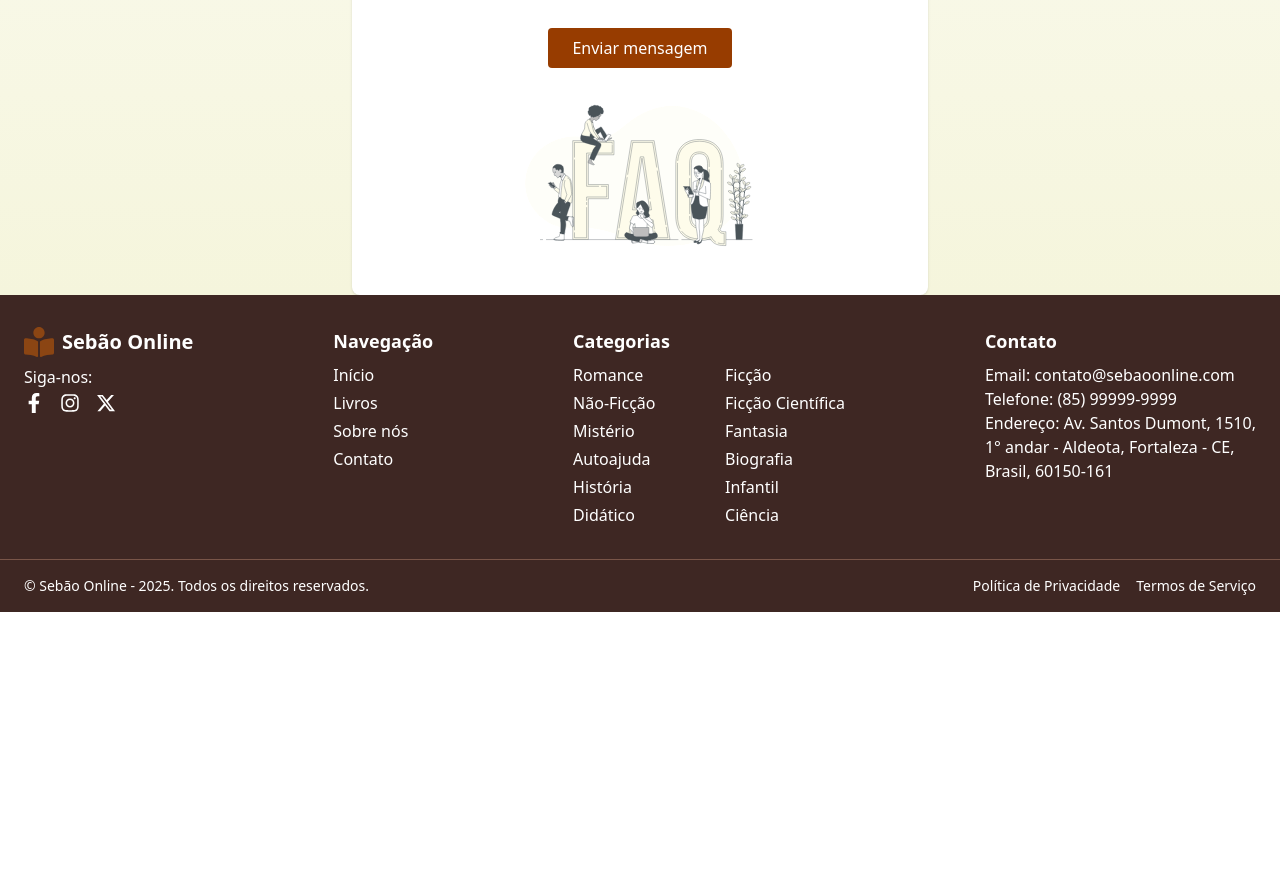
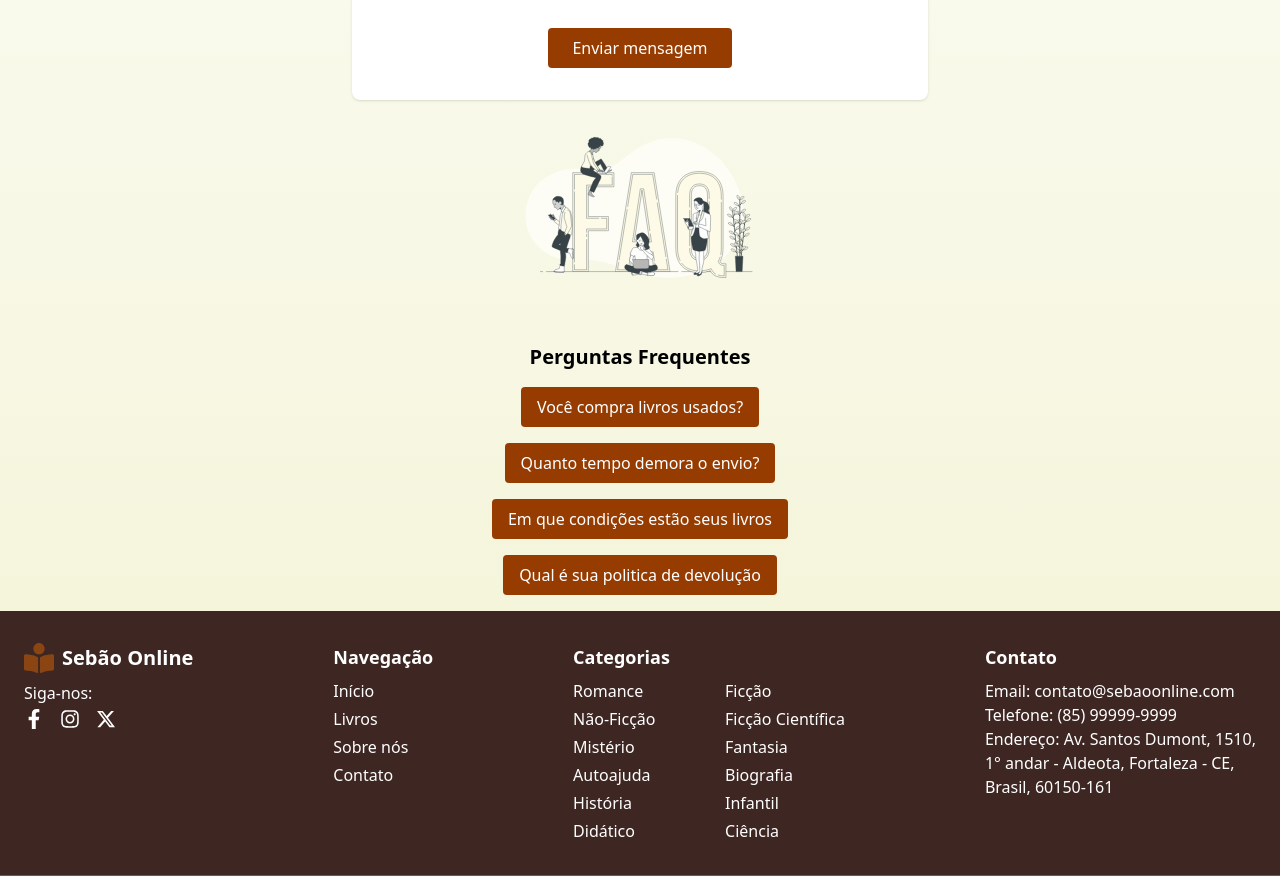
Before and after one commit to fbmcarmo/sebao-online, a Next.js app: page /contato in a window 1280 px wide. Shown: the part 818-1694 px from the top of the page. Before the commit the page ends 1430 px from the top, so only its background shows below. Built offline with nearby package versions, Linux system fonts and the light colour scheme.

Commit message:
alteração da faq

```diff
--- a/src/pages/contato/index.jsx
+++ b/src/pages/contato/index.jsx
@@ -1,11 +1,8 @@
 import PageWrapper from "@/components/PageWrapper";
-
 import { useState } from "react";
 import { MdOutlineMail } from "react-icons/md";
 import { PiPhoneCallFill } from "react-icons/pi";
 import { IoLocationSharp } from "react-icons/io5";
-
-
 
 export default function Contato() {
   const [form, setForm] = useState({
@@ -14,6 +11,27 @@ export default function Contato() {
     assunto: "",
     mensagem: "",
   });
+
+  const [faqAberto, setFaqAberto] = useState(null);
+
+  const faqs = [
+    {
+      pergunta: "Você compra livros usados?",
+      resposta: "Sim! Estamos sempre buscando expandir nossa coleção. Visite nossa loja ou entre em contatto conosco para obter mais informações sobre como vender seus livros",
+    },
+    {
+      pergunta: "Quanto tempo demora o envio?",
+      resposta: "O envio padrão normalmente leva de 3 a 5 dias úteis. Opções de envio expresso estão disponíveis na finalização da compra",
+    },
+    {
+      pergunta: "Em que condições estão seus livros",
+      resposta: "Todos nossos livros são cuidadosamente inspecionados e classificados de acordo com sua condição: Novo, como Novo, Muito bom, Bom ou Aceitável",
+    },
+    {
+      pergunta: "Qual é sua politica de devolução",
+      resposta: "Aceitamos devolução em até 30 dias após a compra. Os livros devem estar nas mesmas condições em que foram enviados"
+    }
+  ];
 
   function handleChange(e) {
     setForm({ ...form, [e.target.name]: e.target.value });
@@ -160,18 +178,35 @@ export default function Contato() {
           Enviar mensagem
         </button>
 
-     <img
-  src="/faq-animate.svg"
-  alt="Animação de contato"
-  className="mx-auto mt-6 w-60 h-auto animate-pulse"
-/>
-
-
 
       </form>
 
+     <img
+          src="/faq-animate.svg"
+          alt="Animação de contato"
+          className="mx-auto mt-6 w-60 h-auto animate-pulse"
+        />
 
+
+        <div className="mt-12 flex items-center justify-center flex-col">
+          <h2 className="text-xl font-semibold text-center mb-4">Perguntas Frequentes</h2>
+          {faqs.map((faq, index) => (
+            <div key={index} className="mb-4">
+              <button
+                type="button"
+                onClick={() => setFaqAberto(faqAberto === index ? null : index)}
+                className="text-center bg-amber-800 hover:bg-amber-700 text-white font-medium py-2 px-4 rounded"
+              >
+                {faq.pergunta}
+              </button>
+              {faqAberto === index && (
+                <div className="mt-2 bg-blue-50 text-gray-800 p-4 rounded shadow">
+                  {faq.resposta}
+                </div>
+              )}
+            </div>
+          ))}
+        </div>
     </PageWrapper>
   );
-
 }
```
